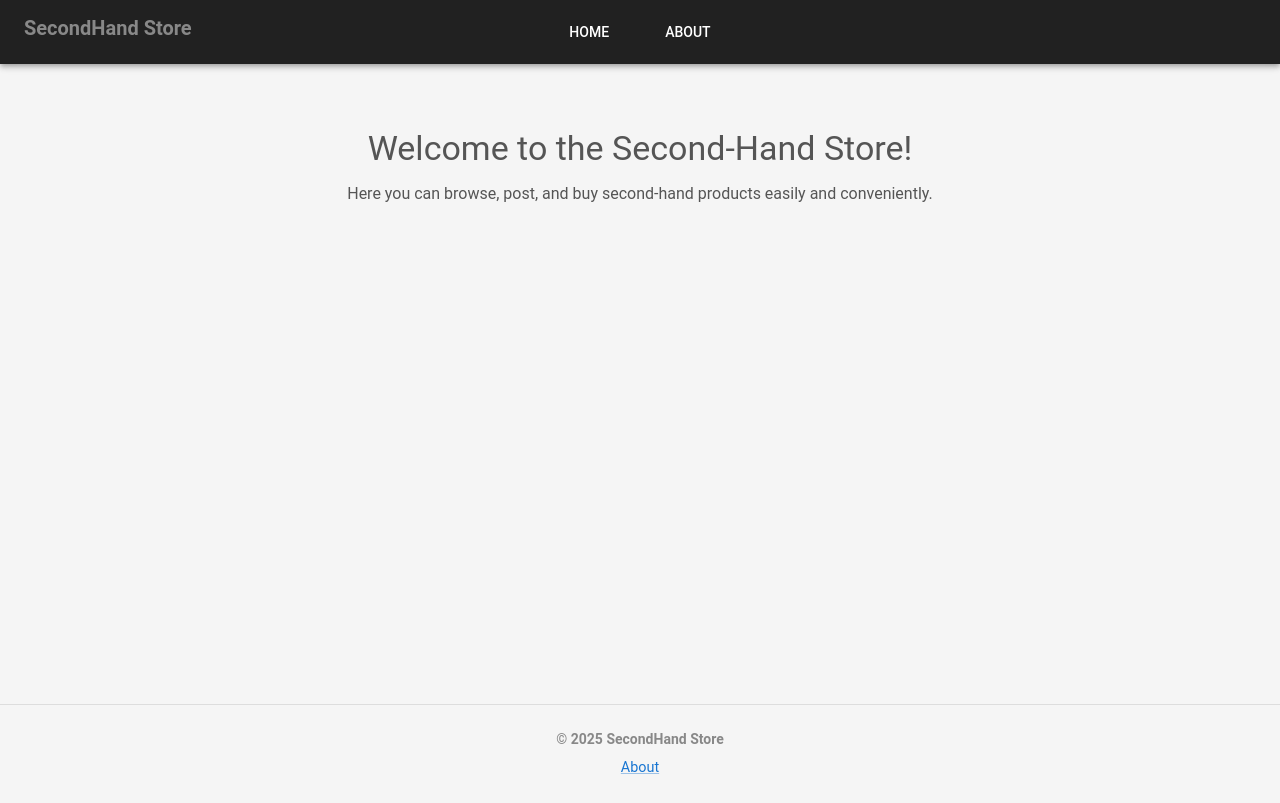
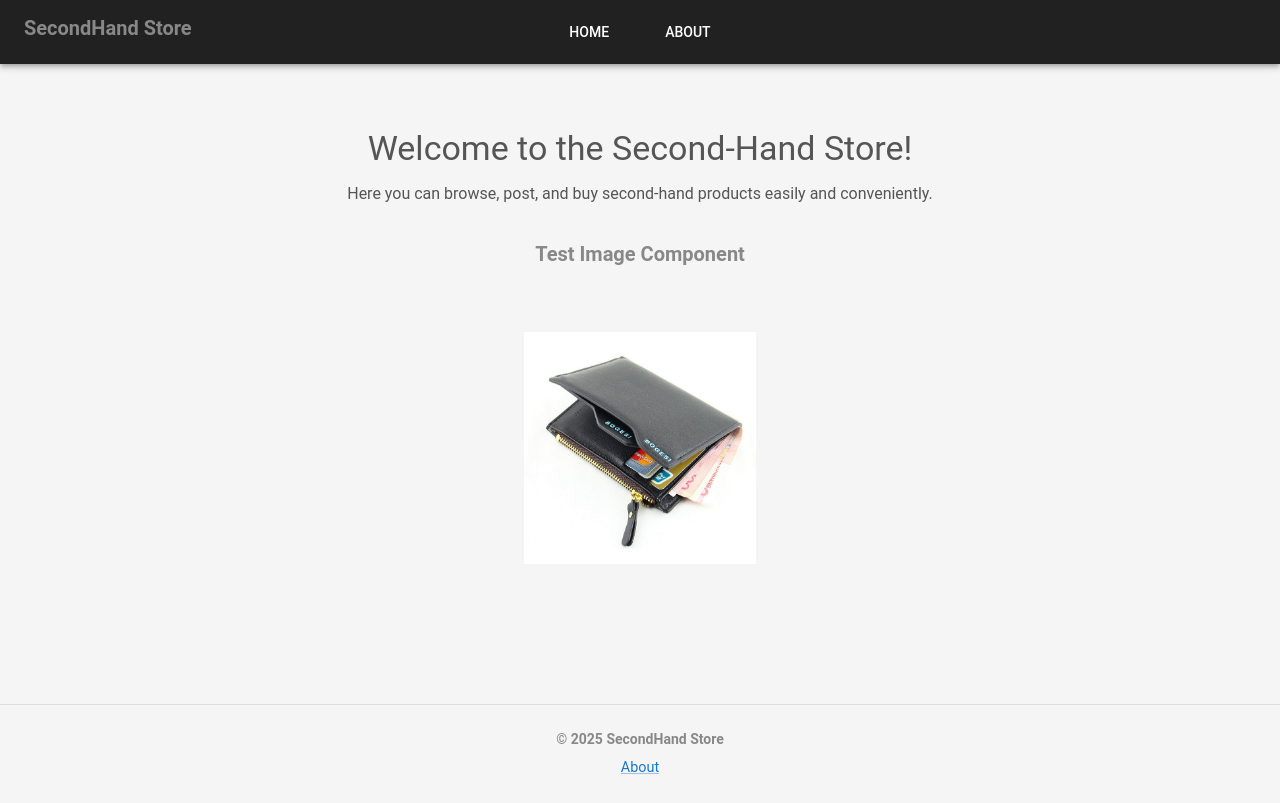
Before and after one commit to colman-dev-project/Front, a React (Vite) app: page / in a window 1280 px wide. Built offline with nearby package versions, Linux system fonts and the light colour scheme; no server answers.

Commit message:
added an img component

```diff
--- a/src/App.jsx
+++ b/src/App.jsx
@@ -2,6 +2,7 @@ import './App.css';
 import { Outlet } from 'react-router-dom';
 import Navbar from './components/Navbar/Navbar.jsx';
 import Footer from './components/Footer/Footer.jsx';
+import TestImgComponent from './components/shared/Image/TestImgComponent';  // Import the test component
 
 function App() {
   return (
@@ -9,6 +10,8 @@ function App() {
       <Navbar />
       <main style={{ minHeight: '80vh', padding: '2rem' }}>
         <Outlet />
+        <TestImgComponent />
+
       </main>
       <Footer />
     </>
--- /dev/null
+++ b/src/components/shared/Image/Image.styles.js
@@ -0,0 +1,11 @@
+import { styled } from '@mui/material/styles';
+
+const StyledImg = styled('img')({
+    width: '14.5rem',
+    height: '9.375rem',
+    objectFit: 'contain',
+    borderRadius: '0.75rem',
+  });
+
+
+export default StyledImg;
--- /dev/null
+++ b/src/components/shared/Image/SharedImage.jsx
@@ -0,0 +1,8 @@
+import React from 'react';
+import StyledImg from './Image.styles';
+
+const SharedImage = ({ src, alt, style={} }) => {
+  return <StyledImg src={src} alt={alt} sx={style} />;
+};
+
+export default SharedImage;
--- /dev/null
+++ b/src/components/shared/Image/TestImgComponent.jsx
@@ -0,0 +1,23 @@
+import React from 'react';
+import SharedImage from './SharedImage';
+import item1 from '../../../assets/item1.jpg';
+import { Box } from '@mui/material';
+import SharedTypography from '../Text/SharedText';
+
+const TestImgComponent = () => {
+  return (
+    <Box sx={{ textAlign: 'center' }}>
+      <SharedTypography variant="h6">Test Image Component</SharedTypography>
+      <SharedImage
+        src={item1}
+        alt="Test Image"
+        style={{
+          height: '18.75rem',
+          margin: '1.25rem',
+        }}
+      />
+    </Box>
+  );
+};
+
+export default TestImgComponent;
```
Also changed, not shown: src/assets/item1.jpg (added).
